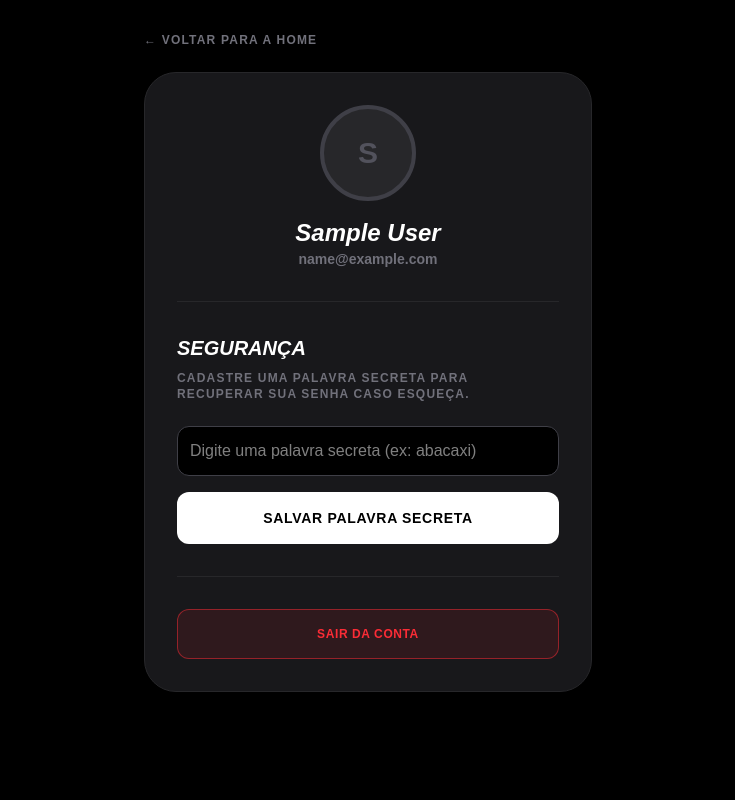
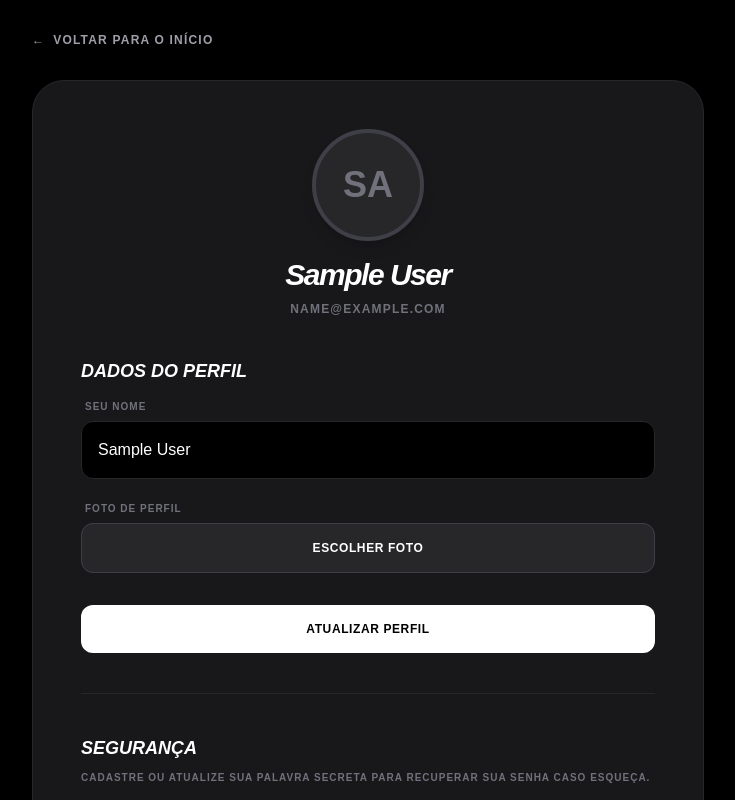
Before and after one commit to mfmwes/Querid-metro, a Next.js app: page /profile in a window 1280 px wide. Shown: the top 800 px of the page, without its empty margins (272-1007 px from the left). Built offline with nearby package versions, Linux system fonts and the light colour scheme; sample sign-in values are in the browser's storage.

Commit message:
grupos e profile

```diff
--- a/app/profile/page.tsx
+++ b/app/profile/page.tsx
@@ -7,23 +7,76 @@ export default function ProfilePage() {
   const router = useRouter();
   const [user, setUser] = useState<any>(null);
 
-  // Estados para a Palavra Secreta
+  // Estados do Perfil (Nome e Foto)
+  const [name, setName] = useState('');
+  const [image, setImage] = useState('');
+  const [profileLoading, setProfileLoading] = useState(false);
+  const [profileMessage, setProfileMessage] = useState({ text: '', type: '' });
+
+  // Estados da Palavra Secreta
   const [secretWord, setSecretWord] = useState('');
   const [secretLoading, setSecretLoading] = useState(false);
-  const [secretMessage, setSecretMessage] = useState({ text: '', type: '' }); // type: 'success' ou 'error'
+  const [secretMessage, setSecretMessage] = useState({ text: '', type: '' });
 
-  // Busca o usuário salvo no navegador ao carregar a página
   useEffect(() => {
     const localData = localStorage.getItem('queridometro_user');
     if (localData) {
-      setUser(JSON.parse(localData));
+      const parsedUser = JSON.parse(localData);
+      setUser(parsedUser);
+      setName(parsedUser.name || '');
+      setImage(parsedUser.image || '');
     } else {
-      // Se não tiver logado, manda pro login
       router.push('/auth');
     }
   }, [router]);
 
-  // Função para salvar a nova Palavra Secreta
+  // --- NOVA FUNÇÃO DE UPLOAD DE FOTO ---
+  const handleImageUpload = (e: React.ChangeEvent<HTMLInputElement>) => {
+    const file = e.target.files?.[0];
+    if (file) {
+      // Verifica se o arquivo não é gigante (limite de 2MB para não pesar o banco)
+      if (file.size > 2 * 1024 * 1024) {
+        setProfileMessage({ text: 'A imagem deve ter no máximo 2MB.', type: 'error' });
+        return;
+      }
+
+      const reader = new FileReader();
+      reader.onloadend = () => {
+        // Guarda a imagem convertida (Base64) no estado para salvar no banco depois
+        setImage(reader.result as string);
+        setProfileMessage({ text: '', type: '' }); // Limpa erros antigos
+      };
+      reader.readAsDataURL(file);
+    }
+  };
+
+  const handleUpdateProfile = async (e: React.FormEvent) => {
+    e.preventDefault();
+    setProfileLoading(true);
+    setProfileMessage({ text: '', type: '' });
+
+    try {
+      const res = await fetch('/api/user/profile', {
+        method: 'PUT',
+        headers: { 'Content-Type': 'application/json' },
+        body: JSON.stringify({ userId: user.id, name, image }),
+      });
+
+      const data = await res.json();
+      if (!res.ok) throw new Error(data.error || 'Erro ao atualizar perfil.');
+
+      const updatedLocalUser = { ...user, name, image };
+      localStorage.setItem('queridometro_user', JSON.stringify(updatedLocalUser));
+      setUser(updatedLocalUser);
+
+      setProfileMessage({ text: 'Perfil atualizado com sucesso!', type: 'success' });
+    } catch (err: any) {
+      setProfileMessage({ text: err.message, type: 'error' });
+    } finally {
+      setProfileLoading(false);
+    }
+  };
+
   const handleUpdateSecret = async (e: React.FormEvent) => {
     e.preventDefault();
     setSecretLoading(true);
@@ -40,7 +93,7 @@ export default function ProfilePage() {
       if (!res.ok) throw new Error(data.error);
 
       setSecretMessage({ text: 'Palavra secreta cadastrada com sucesso!', type: 'success' });
-      setSecretWord(''); // Limpa o campo
+      setSecretWord('');
     } catch (err: any) {
       setSecretMessage({ text: err.message, type: 'error' });
     } finally {
@@ -48,44 +101,97 @@ export default function ProfilePage() {
     }
   };
 
-  // Função de Sair da Conta (Logout)
-  const handleLogout = () => {
-    localStorage.removeItem('queridometro_user');
-    router.push('/auth');
-  };
-
-  if (!user) return <div className="min-h-screen bg-black flex items-center justify-center text-white font-bold">Carregando...</div>;
+  if (!user) return <div className="min-h-screen bg-black flex items-center justify-center text-zinc-500 font-bold uppercase tracking-widest text-xs animate-pulse">Carregando...</div>;
 
   return (
-    <div className="min-h-screen bg-black p-4 flex flex-col items-center">
+    <div className="min-h-screen bg-black p-4 md:p-8 font-sans">
+      <div className="max-w-2xl mx-auto space-y-8">
 
-      {/* Botão de Voltar ao Início */}
-      <div className="w-full max-w-md flex justify-start mb-6 mt-4">
-        <Link href="/" className="text-zinc-500 text-xs font-bold uppercase tracking-widest hover:text-white transition-colors">
-          ← Voltar para a Home
+        {/* CABEÇALHO */}
+        <div className="flex justify-between items-center mb-8">
+            <Link href="/" className="flex items-center gap-2 text-zinc-400 hover:text-white transition-colors text-xs font-bold uppercase tracking-widest">
+              <span>←</span> Voltar para o Início
             </Link>
         </div>
 
-      <div className="w-full max-w-md bg-zinc-900 border border-zinc-800 p-8 rounded-[2rem] shadow-2xl">
+        <div className="bg-zinc-900 border border-zinc-800 p-8 md:p-12 rounded-[2rem] shadow-2xl">
 
-        {/* --- INFORMAÇÕES DO USUÁRIO --- */}
-        <div className="flex flex-col items-center text-center mb-8">
-          {user.image ? (
-            <img src={user.image} alt={user.name} className="w-24 h-24 rounded-full object-cover border-4 border-zinc-800 mb-4" />
+          <div className="flex flex-col items-center text-center mb-10">
+            <div className="w-28 h-28 rounded-full bg-zinc-800 border-4 border-zinc-700 flex items-center justify-center mb-4 overflow-hidden shadow-lg">
+              {image ? (
+                <img src={image} alt="Perfil" className="w-full h-full object-cover" />
               ) : (
-            <div className="w-24 h-24 rounded-full bg-zinc-800 border-4 border-zinc-700 flex items-center justify-center mb-4 text-3xl font-black text-zinc-600">
-              {user.name.charAt(0).toUpperCase()}
+                <span className="text-4xl font-black text-zinc-500 uppercase">{name?.substring(0, 2)}</span>
+              )}
+            </div>
+            <h1 className="text-3xl font-black italic text-white tracking-tighter">{name}</h1>
+            <p className="text-zinc-500 text-xs font-bold uppercase tracking-widest mt-2">{user.email}</p>
+          </div>
+
+          {/* --- FORMULÁRIO DE PERFIL (NOME E FOTO) --- */}
+          <div className="mb-10">
+            <h2 className="text-lg font-black italic text-white mb-2">DADOS DO PERFIL</h2>
+            <form onSubmit={handleUpdateProfile} className="space-y-4">
+              <div>
+                <label className="text-zinc-500 text-[10px] font-bold uppercase tracking-widest ml-1">Seu Nome</label>
+                <input
+                  type="text"
+                  value={name}
+                  onChange={(e) => setName(e.target.value)}
+                  className="w-full bg-black border border-zinc-800 p-4 rounded-xl text-white outline-none focus:border-zinc-500 transition-colors mt-1"
+                  required
+                />
+              </div>
+
+              {/* BOTÃO DE UPLOAD DE IMAGEM */}
+              <div>
+                <label className="text-zinc-500 text-[10px] font-bold uppercase tracking-widest ml-1">Foto de Perfil</label>
+                <div className="flex items-center gap-3 mt-1">
+                  <label className="cursor-pointer flex-1 bg-zinc-800 border border-zinc-700 hover:bg-zinc-700 text-white text-xs font-bold uppercase tracking-wider p-4 rounded-xl transition-all text-center">
+                    Escolher Foto
+                    <input
+                      type="file"
+                      accept="image/*"
+                      onChange={handleImageUpload}
+                      className="hidden" // Esconde o input feio do navegador
+                    />
+                  </label>
+
+                  {/* Botão de remover foto só aparece se a pessoa já tiver uma */}
+                  {image && (
+                    <button
+                      type="button"
+                      onClick={() => setImage('')}
+                      className="bg-red-500/10 hover:bg-red-500 text-red-500 hover:text-white border border-red-500/30 text-xs font-bold uppercase p-4 rounded-xl transition-all"
+                      title="Remover Foto"
+                    >
+                      Remover
+                    </button>
+                  )}
+                </div>
+              </div>
+
+              <button
+                type="submit"
+                disabled={profileLoading}
+                className="w-full bg-white text-black font-bold uppercase text-xs tracking-wider p-4 rounded-xl hover:bg-zinc-200 disabled:opacity-50 transition-all mt-4"
+              >
+                {profileLoading ? 'Salvando...' : 'Atualizar Perfil'}
+              </button>
+
+              {profileMessage.text && (
+                <div className={`p-3 rounded-xl text-center text-xs font-bold ${profileMessage.type === 'error' ? 'bg-red-500/10 text-red-500 border border-red-500/50' : 'bg-green-500/10 text-green-500 border border-green-500/50'}`}>
+                  {profileMessage.text}
                 </div>
               )}
-          <h1 className="text-2xl font-black italic text-white">{user.name}</h1>
-          <p className="text-zinc-500 text-sm font-bold">{user.email}</p>
+            </form>
           </div>
 
-        {/* --- CAIXA DE SEGURANÇA --- */}
-        <div className="mt-8 pt-8 border-t border-zinc-800">
-          <h2 className="text-xl font-black italic text-white mb-2">SEGURANÇA</h2>
-          <p className="text-zinc-500 text-xs font-bold uppercase tracking-widest mb-6">
-            Cadastre uma palavra secreta para recuperar sua senha caso esqueça.
+          {/* --- FORMULÁRIO DE SEGURANÇA (PALAVRA SECRETA) --- */}
+          <div className="pt-10 border-t border-zinc-800">
+            <h2 className="text-lg font-black italic text-white mb-2">SEGURANÇA</h2>
+            <p className="text-zinc-500 text-[10px] font-bold uppercase tracking-widest mb-6 leading-relaxed">
+              Cadastre ou atualize sua palavra secreta para recuperar sua senha caso esqueça.
             </p>
 
             <form onSubmit={handleUpdateSecret} className="space-y-4">
@@ -94,36 +200,27 @@ export default function ProfilePage() {
                 placeholder="Digite uma palavra secreta (ex: abacaxi)"
                 value={secretWord}
                 onChange={(e) => setSecretWord(e.target.value)}
-              className="w-full bg-black border border-zinc-700 p-3 rounded-xl text-white outline-none focus:border-red-500 transition-colors"
+                className="w-full bg-black border border-zinc-800 p-4 rounded-xl text-white outline-none focus:border-red-500 transition-colors"
                 required
               />
 
               <button
                 type="submit"
                 disabled={secretLoading}
-              className="w-full bg-white text-black font-bold uppercase text-sm tracking-wider p-4 rounded-xl hover:bg-zinc-200 disabled:opacity-50 transition-all"
+                className="w-full bg-zinc-800 text-white font-bold uppercase text-xs tracking-wider p-4 rounded-xl hover:bg-zinc-700 disabled:opacity-50 transition-all"
               >
                 {secretLoading ? 'Salvando...' : 'Salvar Palavra Secreta'}
               </button>
 
               {secretMessage.text && (
-              <div className={`mt-4 p-3 rounded-xl text-center text-xs font-bold ${secretMessage.type === 'error' ? 'bg-red-500/10 text-red-500 border border-red-500/50' : 'bg-green-500/10 text-green-500 border border-green-500/50'}`}>
+                <div className={`p-3 rounded-xl text-center text-xs font-bold ${secretMessage.type === 'error' ? 'bg-red-500/10 text-red-500 border border-red-500/50' : 'bg-green-500/10 text-green-500 border border-green-500/50'}`}>
                   {secretMessage.text}
                 </div>
               )}
             </form>
           </div>
 
-        {/* --- BOTÃO DE LOGOUT --- */}
-        <div className="mt-8 pt-8 border-t border-zinc-800">
-          <button
-            onClick={handleLogout}
-            className="w-full bg-red-500/10 text-red-500 border border-red-500/50 font-bold uppercase text-xs tracking-wider p-4 rounded-xl hover:bg-red-500 hover:text-white transition-all"
-          >
-            Sair da Conta
-          </button>
         </div>
-
       </div>
     </div>
   );
```
Also changed, not shown: app/profile/[id]/page.tsx (+26 -22 lines). Lines whose indentation alone changed are shown as unchanged.
